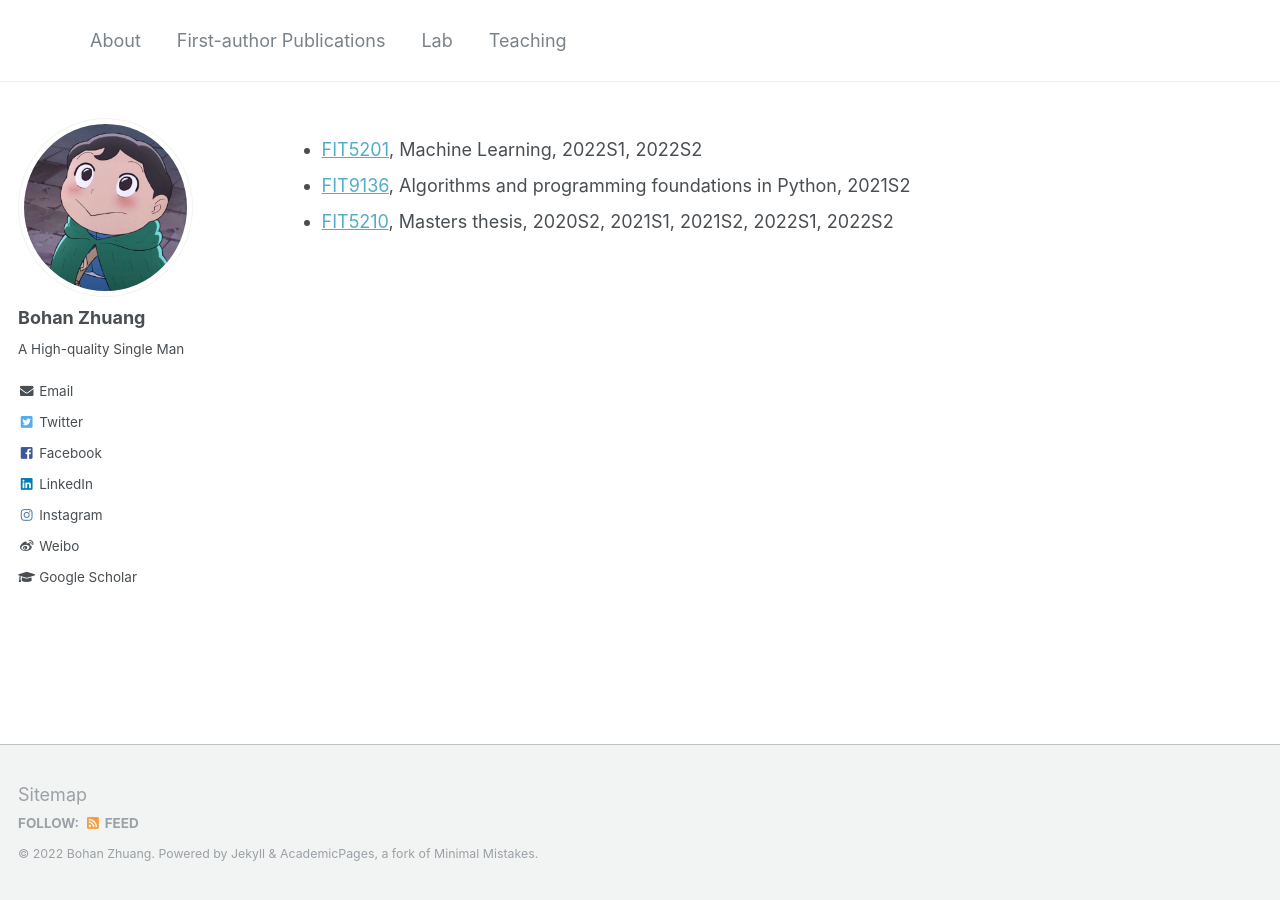
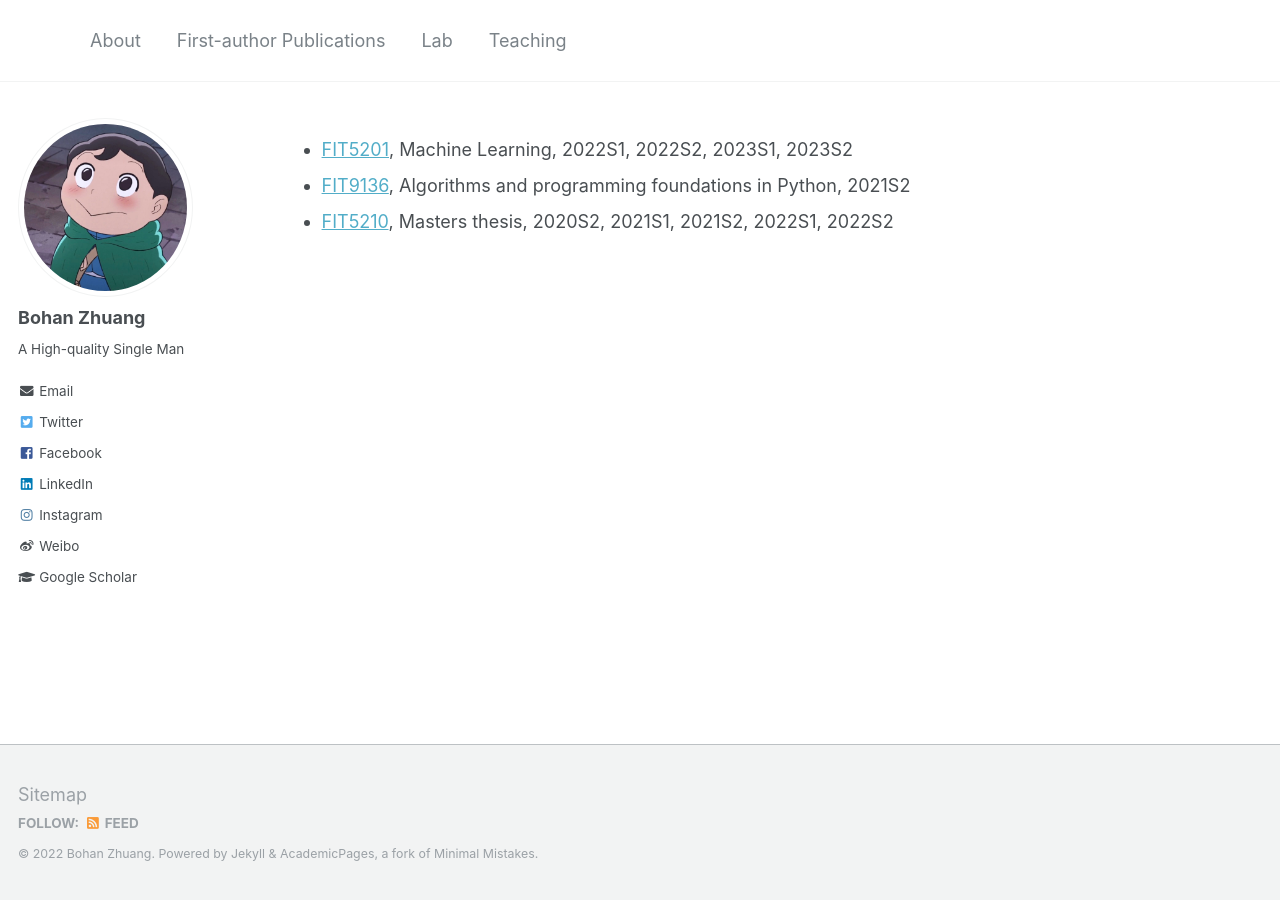
Before and after one commit to bohanzhuang/bohanzhuang.github.io, a Jekyll site: the page built from _pages/teaching.md, in a window 1280 px wide. Built offline with Jekyll 4.4.1, drawn with Linux system fonts in a browser that asks for light colours.

Commit message:
Update teaching.md

```diff
--- a/_pages/teaching.md
+++ b/_pages/teaching.md
@@ -5,6 +5,6 @@ permalink: /teaching/
 author_profile: true
 ---
 
-* [FIT5201](https://handbook.monash.edu/2022/units/FIT5201), Machine Learning, 2022S1, 2022S2
+* [FIT5201](https://handbook.monash.edu/2022/units/FIT5201), Machine Learning, 2022S1, 2022S2, 2023S1, 2023S2
 * [FIT9136](https://handbook.monash.edu/2021/units/FIT9136), Algorithms and programming foundations in Python, 2021S2
 * [FIT5210](https://handbook.monash.edu/2021/units/FIT5210), Masters thesis, 2020S2, 2021S1, 2021S2, 2022S1, 2022S2
```
